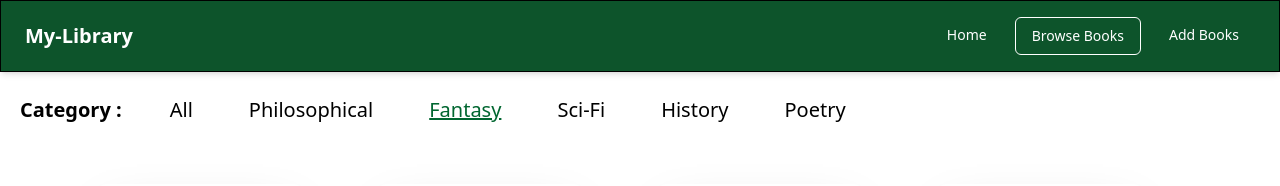
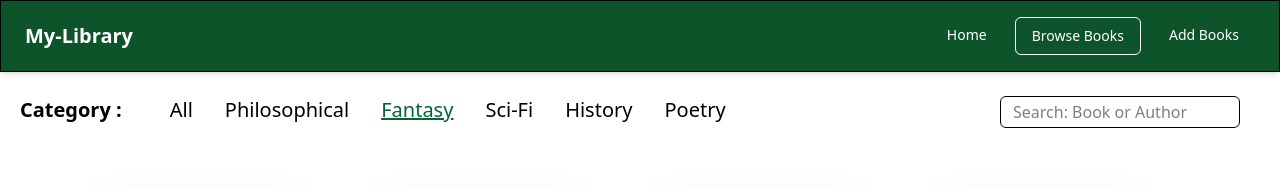
Before and after one commit to sartaza123/Online-Library-Management---ReactJS, a React (Vite) app in the folder Online-Library-Management/: page /browse/fantasy in a window 1280 px wide. Shown: the top 186 px of the page. Built offline with nearby package versions, Linux system fonts and the light colour scheme; grey boxes are pictures that could not be loaded.

Commit message:
Search is added for search book by their title or author name both

```diff
--- a/Online-Library-Management/src/Components/BrowseBook.jsx
+++ b/Online-Library-Management/src/Components/BrowseBook.jsx
@@ -2,17 +2,25 @@ import { useParams } from "react-router-dom";
 import books from "../Utils/data";
 import Category from "./Category";
 import BookList from "./BookList";
+import { useState } from "react";
 
 function BrowseBook() {
   const { category } = useParams();
+  const [searchText, setSearchText] = useState("");
 
-  const filteredBooks =
-    !category || category === "all"
-      ? books
-      : books.filter((book) => book.category === category);
+  const filteredBooks = books.filter((book) => {
+    const matchCategory =
+      !category || category === "all" || book.category === category;
+
+    const matchSearch =
+      book.title.toLowerCase().includes(searchText.toLowerCase()) ||
+      book.author.toLowerCase().includes(searchText.toLowerCase());
+
+    return matchCategory && matchSearch;
+  });
   return (
     <div className="mt-24">
-      <Category />
+      <Category searchText={searchText} setSearchText={setSearchText} />
       <BookList books={filteredBooks} />
     </div>
   );
--- a/Online-Library-Management/src/Components/Category.jsx
+++ b/Online-Library-Management/src/Components/Category.jsx
@@ -1,17 +1,17 @@
 import { NavLink } from "react-router-dom";
 import books from "../Utils/data";
 
-function Category() {
+function Category({ searchText, setSearchText }) {
   const categories = ["all", ...new Set(books.map((book) => book.category))];
   return (
-    <>
-      <ul className="flex gap-4 flex-wrap m-5">
+    <div className="flex justify-between m-5">
+      <ul className="flex gap-4 flex-wrap">
         <h2 className="text-xl font-bold mr-8">Category : </h2>
         {categories.map((cate) => {
           return (
             <li
               key={cate}
-              className="mr-10 capitalize text-xl hover:text-green-800 hover:scale-105 transition-all"
+              className="mr-4 capitalize text-xl hover:text-green-800 hover:scale-105 transition-all"
             >
               <NavLink
                 to={cate === "all" ? "/browse" : `/browse/${cate}`}
@@ -26,7 +26,17 @@ function Category() {
           );
         })}
       </ul>
-    </>
+      <div className="flex gap-4 mr-5">
+        <input
+          type="text"
+          name="search"
+          placeholder="Search: Book or Author"
+          className="border rounded-md px-3 w-60 h-8"
+          value={searchText}
+          onChange={(e) => setSearchText(e.target.value)}
+        />
+      </div>
+    </div>
   );
 }
 export default Category;
```
